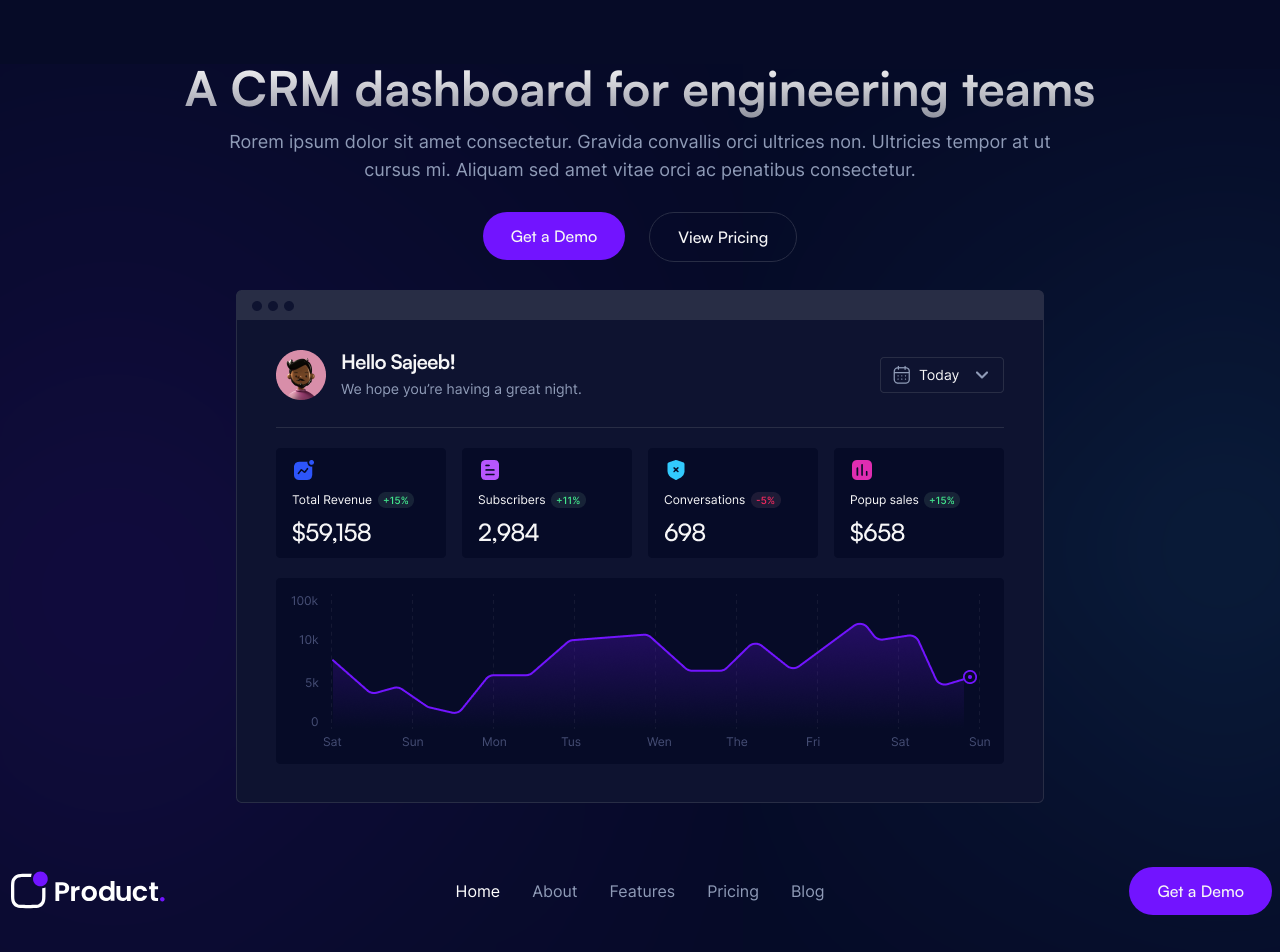
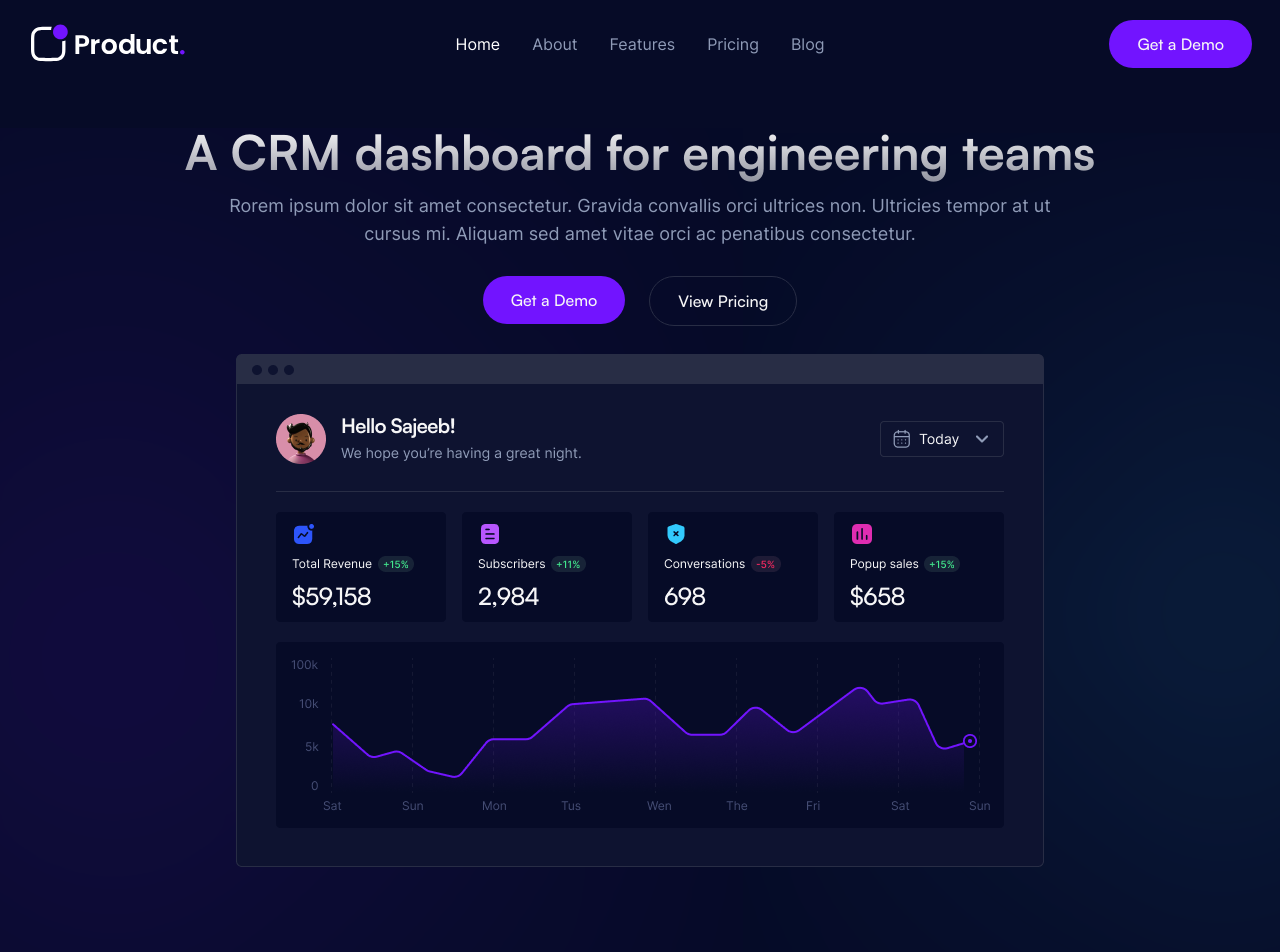
Before and after one commit to vcabolfazl/Landing-Page, a Next.js app: page / in a window 1280 px wide. Shown: the top 952 px of the page. Built offline with nearby package versions, Linux system fonts and the light colour scheme.

Commit message:
chore : -> Fix navbar at top of the screen

```diff
--- a/src/pages/index.jsx
+++ b/src/pages/index.jsx
@@ -4,15 +4,15 @@ import SVG from "@/components/SVG"
 import LandingCard from '@/components/LandingCard'
 import Slider from '@/components/Slider'
 import Link from 'next/link'
-import { useRouter } from 'next/router'
 export default function page() {
   const [showMenu, setShowMenu] = useState(false)
+
   return (
     <>
       <SVG />
 
       <div className="container">
-        <section className='my-16'>
+        <section className='my-32'>
 
           <div className="w-full absolute left-0 z-[-1] flex justify-between">
             <svg className='inline-block z-[-1]'
@@ -84,7 +84,7 @@ export default function page() {
               </defs>
             </svg>
           </div>
-          <div className="w-full mt-10 text-center" data-aos="fade-up">
+          <div className="w-full mt-10 text-center mb-16" data-aos="fade-up">
             <h1 className='font-SatoshiBold text-2xl md:text-3xl xl:text-5xl pb-4 title'>A CRM dashboard for engineering teams</h1>
             <p className='text-gray md:text-lg w-full xl:w-2/3 mx-auto mb-7'>Rorem ipsum dolor sit amet consectetur. Gravida convallis orci ultrices non. Ultricies tempor at ut cursus mi. Aliquam sed amet vitae orci ac penatibus consectetur.</p>
             <div className="gap-x-6 gap-y-2 my-7 flex justify-center flex-wrap">
@@ -98,7 +98,8 @@ export default function page() {
             </div>
             <img className='mx-auto' src="/assets/Images/HeroImage.png" alt="" />
           </div>
-          <nav className='sticky grid grid-cols-2 md:grid-cols-12 justify-between items-center mt-16'>
+          <div className="w-full left-0 right-0 fixed z-50 bg-[#060B27] top-0 py-5 px-5">
+            <nav className={`container grid grid-cols-2 md:grid-cols-12 justify-between items-center top-0`}>
               <div className="left md:col-span-2 z-30">
                 <svg className='h-10'>
                   <use href='#Logo'></use>
@@ -109,8 +110,8 @@ export default function page() {
                 <svg className="w-9 h-9 inline-block" onClick={() => setShowMenu(status => !status)}>
                   <use href='#Menu'></use>
                 </svg>
-              <ul className={`absolute right-0 z-30 bg-zinc-700/20 rounded-xl w-full p-3 space-y-3
-            b-zinc-700 text-center top-14 text-gray ${showMenu ? "block opacity-100 translate-y-9" : "hidden opacity-0 "}`}>
+                <ul className={`absolute right-0 z-30 bg-zinc-700/20 rounded-b-xl w-full p-3 space-y-3
+            b-zinc-700 text-center top-11 text-gray ${showMenu ? "block opacity-100 translate-y-9" : "hidden opacity-0 "}`}>
                   <li className='text-white'>Home</li>
                   <li>About</li>
                   <li>Features</li>
@@ -135,6 +136,7 @@ export default function page() {
                 />
               </div>
             </nav>
+          </div>
 
         </section>
 
```
Lines whose indentation alone changed are shown as unchanged.
